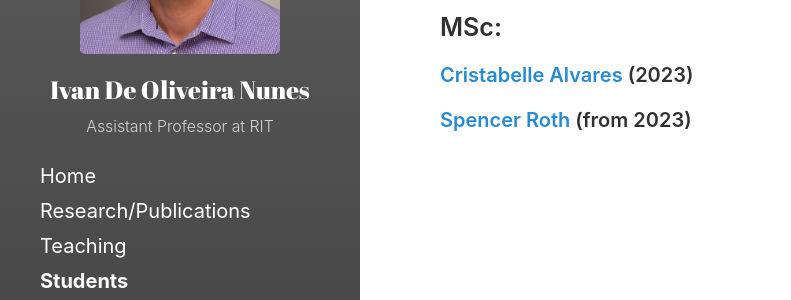
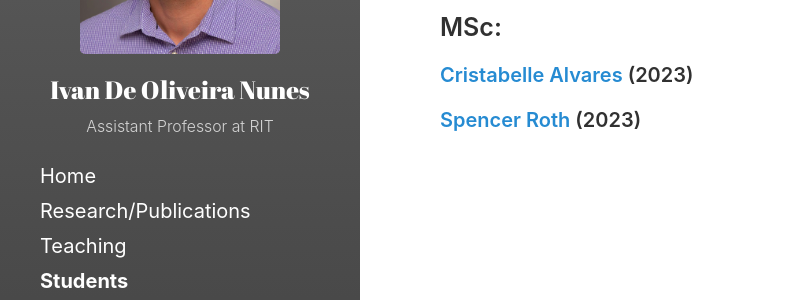
Before and after one commit to ivanolive/ivanolive.github.io, a Jekyll site: the page built from students.md, in a window 1280 px wide. Shown: the part 454-754 px from the top of the page, without its empty margins (0-791 px from the left). Built offline with Jekyll 4.4.1, drawn with Linux system fonts in a browser that asks for light colours.

Commit message:
Update students.md

```diff
--- a/students.md
+++ b/students.md
@@ -23,4 +23,4 @@ ___
 
 #### [Cristabelle Alvares](https://www.linkedin.com/in/christabelle-alvares/) (2023)
 
-#### [Spencer Roth](https://www.linkedin.com/in/jspencerroth/) (from 2023)
+#### [Spencer Roth](https://www.linkedin.com/in/jspencerroth/) (2023)
```
